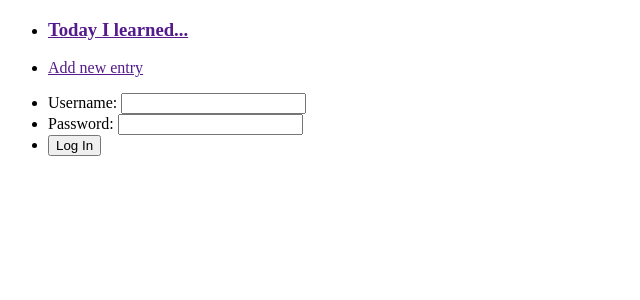
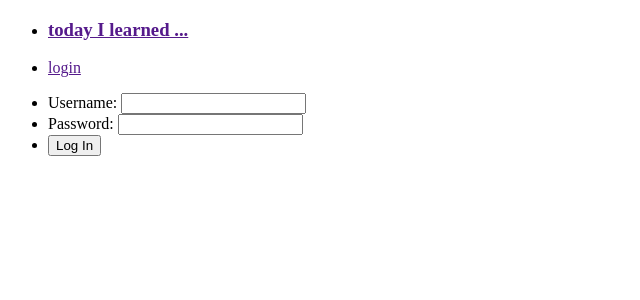
Before and after one commit to Casey0Kane/pyramid-learning-journal, a Python web app: template learning_journal/learning_journal/templates/login.jinja2 in a window 1280 px wide. Shown: the top 300 px of the page, without its empty margins (0-640 px from the left). Run offline with Jinja, Linux system fonts and the light colour scheme; the template is opened without the code that fills it, so the values that code supplies are empty.

Commit message:
added login/logout button

```diff
--- a/learning_journal/learning_journal/templates/layout.jinja2
+++ b/learning_journal/learning_journal/templates/layout.jinja2
@@ -13,8 +13,13 @@
         <div class="row">
             <header>
                 <ul>
-                    <li><a href="{{ request.route_url('home') }}"><h3>Today I learned...</h3></a></li>
-                    <li id="newentry"><a href="{{ request.route_url('create') }}">Add new entry</a></li>
+                    <li><a href="{{ request.route_url('home') }}"><h3>today I learned ...</h3></a></li>
+                    {% if request.authenticated_userid %}
+                        <li class='right'><a href="{{ request.route_url('create') }}">Add new entry</a></li>
+                        <li class='right'><a href="{{ request.route_url('logout') }}">logout</a></li>
+                    {% else %}
+                        <li class='right'><a href="{{ request.route_url('login') }}">login</a></li>
+                    {% endif %}
                 </ul>
             </header>
         </div>
```
